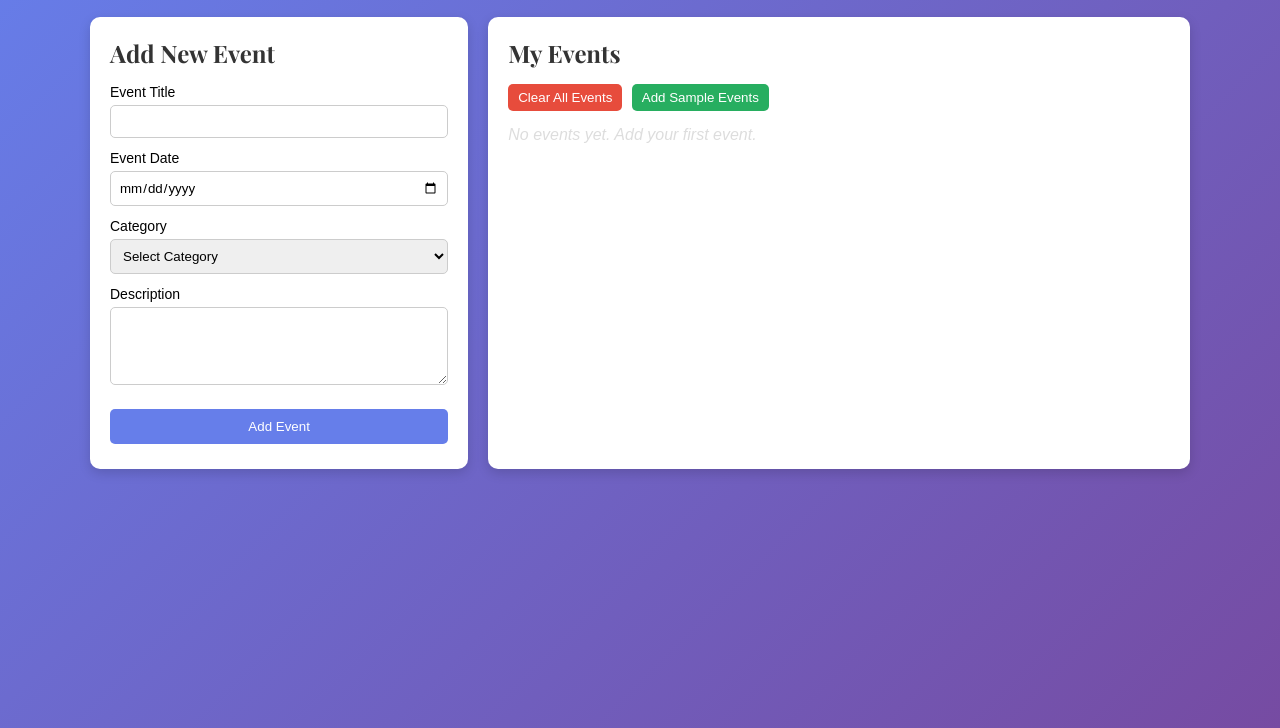
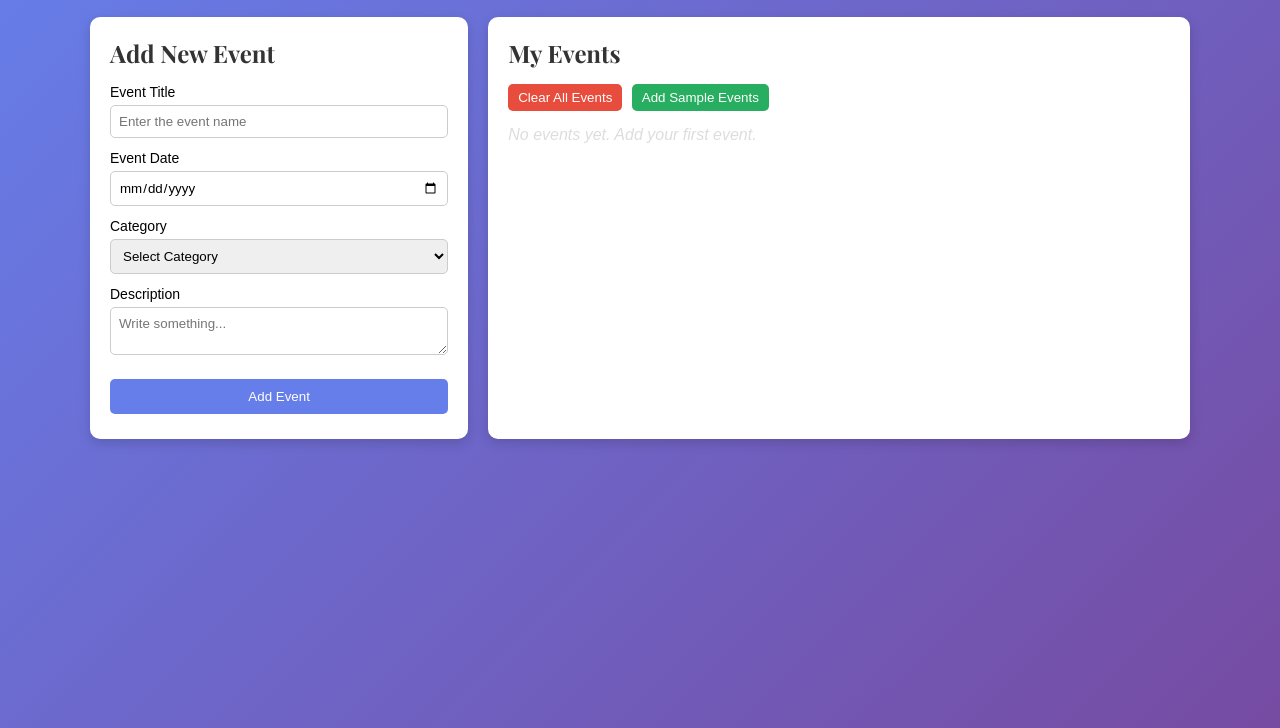
Before and after one commit to swatisingh1701/Smart-Event-Dashboard, a plain HTML site: page index.html in a window 1280 px wide. Shown: the part 72-800 px from the top of the page. Drawn offline with nearby package versions, Linux system fonts and the light colour scheme; a web font is replaced by a local one.

Commit message:
Final structure

```diff
--- a/index.html
+++ b/index.html
@@ -27,7 +27,7 @@
 
                 <div class="form-group">
                     <label for="event-title">Event Title</label>
-                    <input type="text" id="event-title" required>
+                    <input type="text" id="event-title" required placeholder="Enter the event name">
                 </div>
 
                 <div class="form-group">
@@ -49,7 +49,7 @@
 
                 <div class="form-group">
                     <label for="event-description">Description</label>
-                    <textarea id="event-description" rows="4" required></textarea>
+                    <textarea id="event-description" required placeholder="Write something..."></textarea>
                 </div>
 
                 <button type="submit" class="add-btn">Add Event</button>
```
